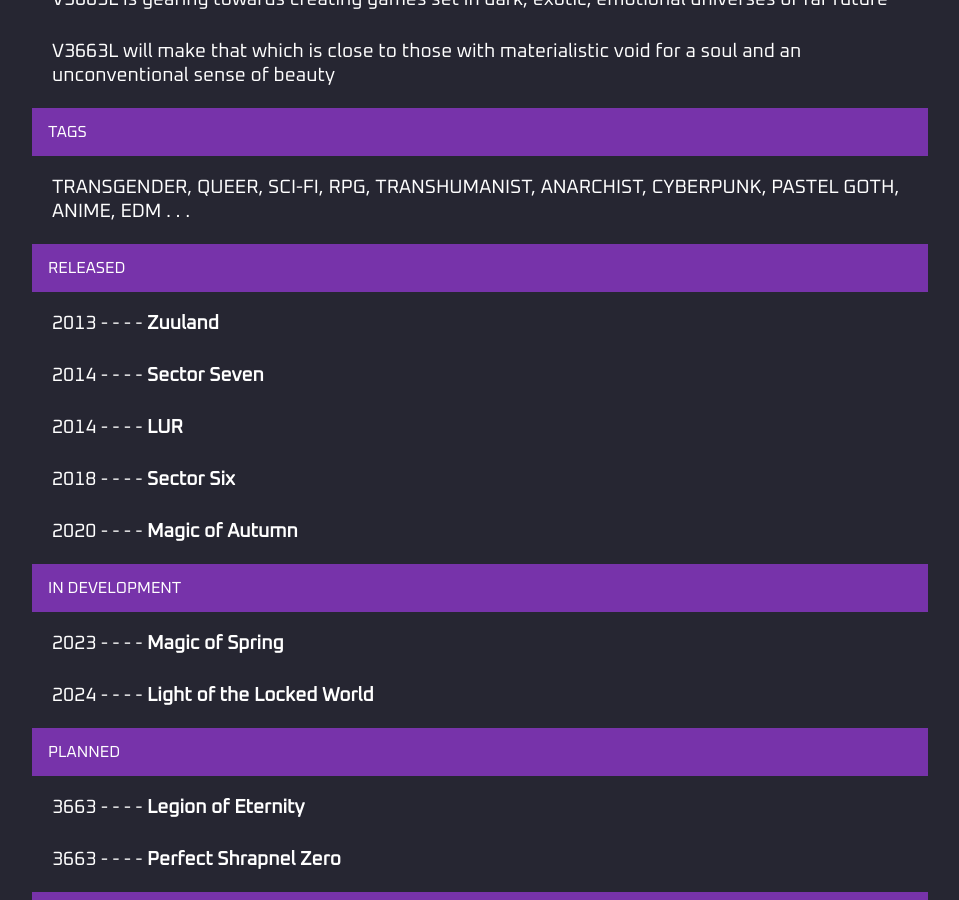
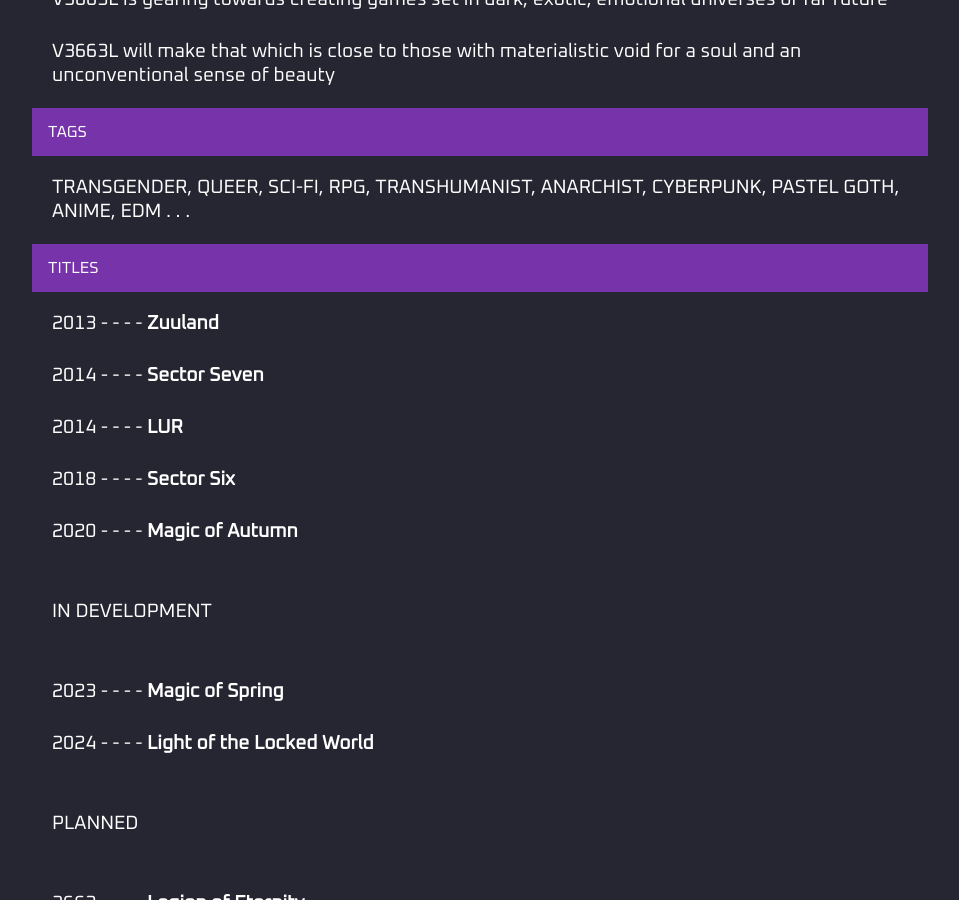
Before and after one commit to V3663L/v3663l.github.io, a Jekyll site: the page built from about/index.html, in a window 1280 px wide and 900 px high, scrolled down 1412 px. Shown: the whole window, without its empty margins (160-1119 px from the left). Built offline with Jekyll 4.4.1, drawn with Linux system fonts in a browser that asks for light colours.

Commit message:
Update index.html

```diff
--- a/about/index.html
+++ b/about/index.html
@@ -33,7 +33,7 @@ title: V3663L - - - - ABOUT
 <p>TRANSGENDER, QUEER, SCI-FI, RPG, TRANSHUMANIST, ANARCHIST, CYBERPUNK, PASTEL GOTH, ANIME, EDM . . .</p>
 
 <comments>
-<a>RELEASED</a>
+<a>TITLES</a>
 </comments>
 
 <p>2013 - - - - <b>Zuuland</b></p>
@@ -42,16 +42,16 @@ title: V3663L - - - - ABOUT
 <p>2018 - - - - <b>Sector Six</b></p>
 <p>2020 - - - - <b>Magic of Autumn</b></p>
 
-<comments>
-<a>IN DEVELOPMENT</a>
-</comments>
+<p></p>
+<p>IN DEVELOPMENT</p>
+<p></p>
 
 <p>2023 - - - - <b>Magic of Spring</b></p>
 <p>2024 - - - - <b>Light of the Locked World</b></p>
 
-<comments>
-<a>PLANNED</a>
-</comments>
+<p></p>
+<p>PLANNED</p>
+<p></p>
 
 <p>3663 - - - - <b>Legion of Eternity</b></p>
 <p>3663 - - - - <b>Perfect Shrapnel Zero</b></p>
```
